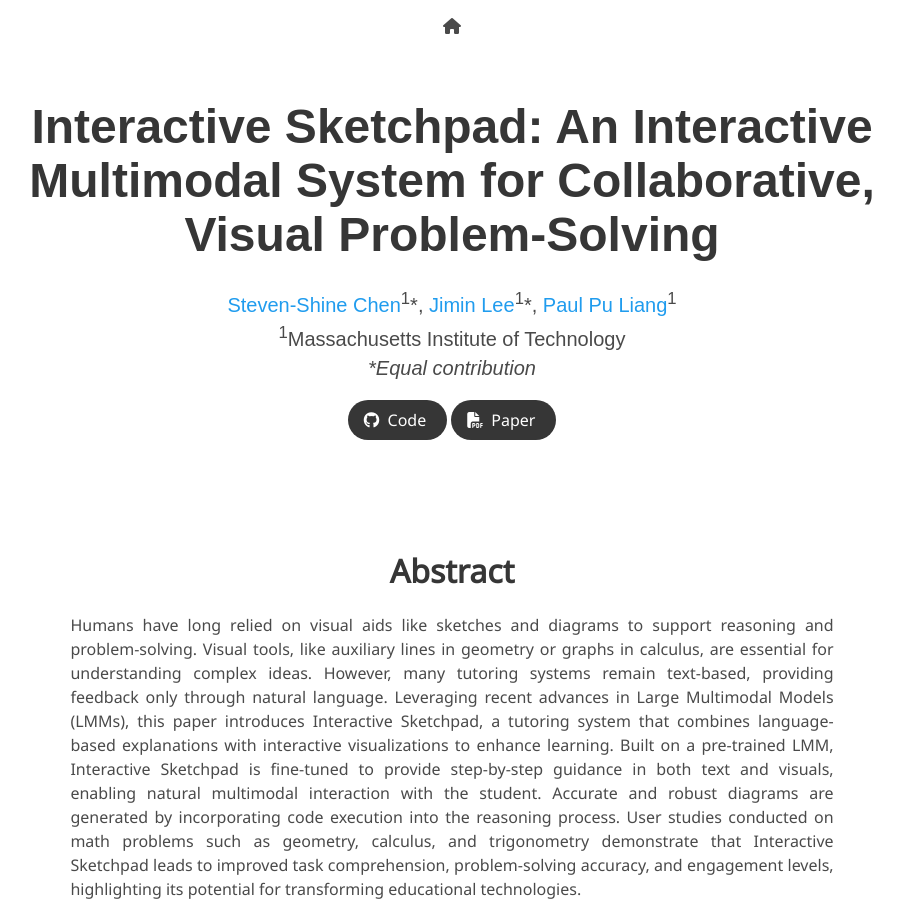
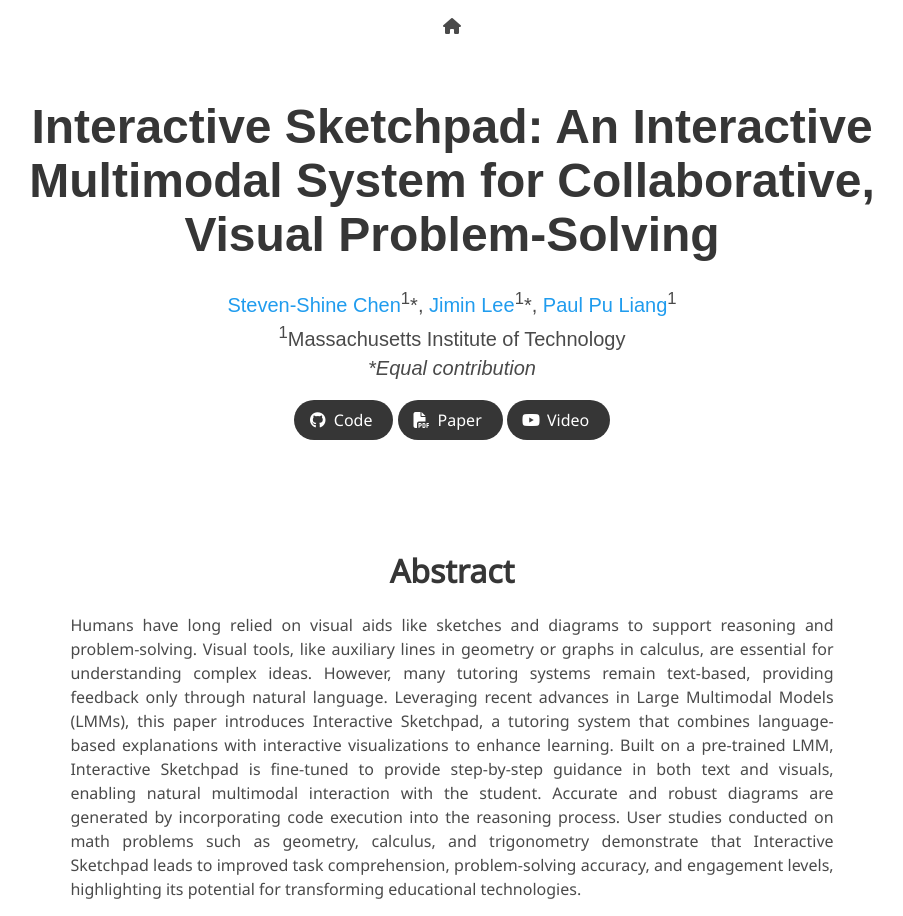
Before and after one commit to stevenshinechen/interactivesketchpad, a plain HTML site: page index.html in a window 1280 px wide. Shown: the top 916 px of the page, without its empty margins (188-1091 px from the left). Drawn offline with nearby package versions, Linux system fonts and the light colour scheme; some icons are missing; a web font is replaced by a local one.

Commit message:
Fix video

```diff
--- a/index.html
+++ b/index.html
@@ -90,6 +90,16 @@
                   <span>arXiv</span>
                 </a>
               </span> -->
+              <!-- Video Link. -->
+              <span class="link-block">
+                <a href="https://www.youtube.com/watch?v=mg1lbg5Flgg&ab_channel=JiminLee"
+                   class="external-link button is-normal is-rounded is-dark">
+                  <span class="icon">
+                      <i class="fab fa-youtube"></i>
+                  </span>
+                  <span>Video</span>
+                </a>
+              </span>
             </div>
           </div>
         </div>
@@ -136,11 +146,12 @@ enables a natural, multimodal learning experience that improves conceptual under
         </figure>
       </div>
     </div>
+    <!-- Embedded Video -->
     <div class="columns is-centered has-text-centered">
       <div class="column is-four-fifths">
         <h2 class="title is-3">Video</h2>
         <div class="publication-video">
-          <iframe src="https://www.youtube.com/watch?v=mg1lbg5Flgg&ab_channel=JiminLee" frameborder="0" allow="autoplay; encrypted-media" allowfullscreen></iframe>
+          <iframe src="https://www.youtube.com/embed/mg1lbg5Flgg" frameborder="0" allow="autoplay; encrypted-media" allowfullscreen></iframe>
         </div>
       </div>
     </div>
```
